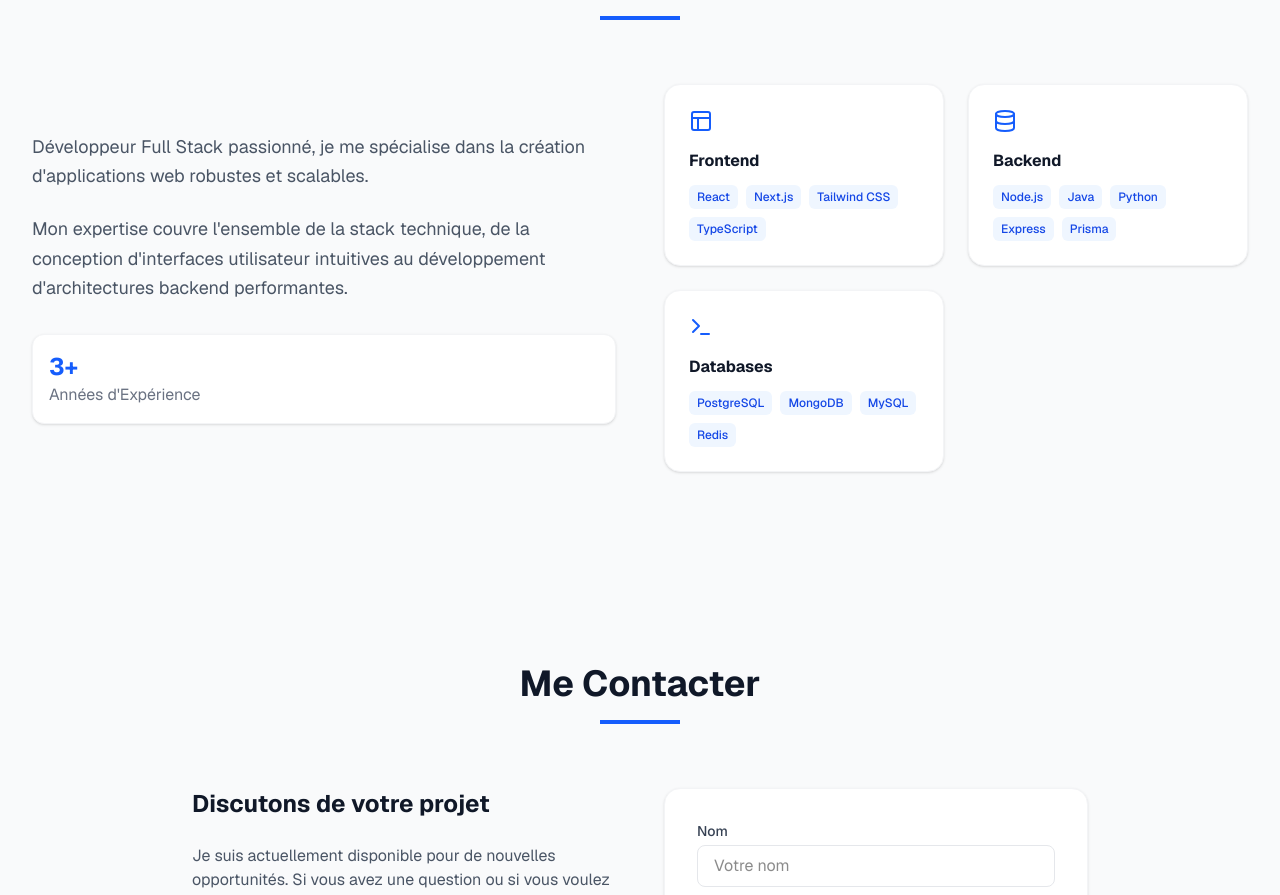
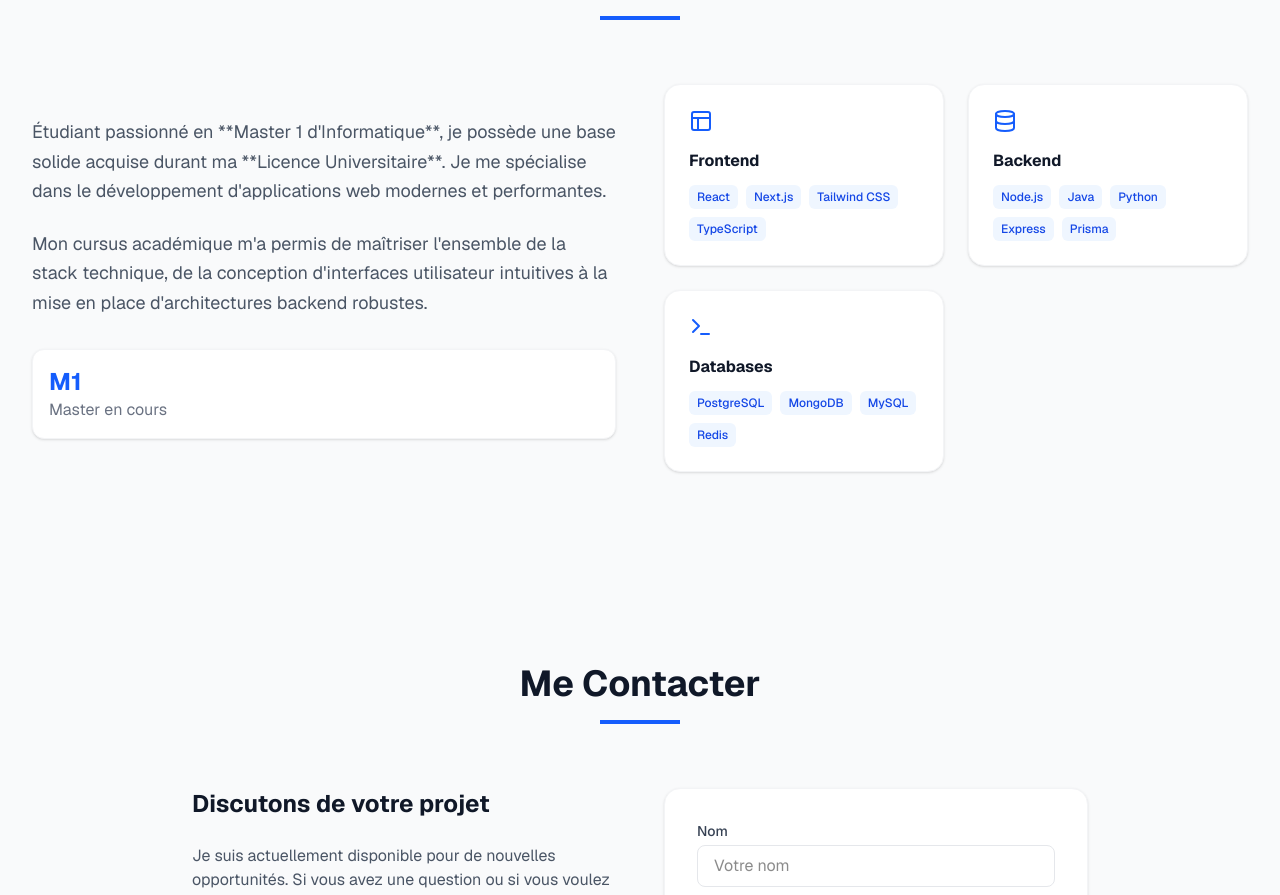
Before and after one commit to Goodloser704/portfolio, a Next.js app: page / in a window 1280 px wide. Shown: the part 936-1831 px from the top of the page. Built offline with nearby package versions, Linux system fonts and the light colour scheme.

Commit message:
Update About section with academic background (License and Master 1)

```diff
--- a/src/components/About.tsx
+++ b/src/components/About.tsx
@@ -25,15 +25,15 @@ const About = () => {
             viewport={{ once: true }}
           >
             <p className="text-lg text-gray-600 leading-relaxed mb-6">
-              Développeur Full Stack passionné, je me spécialise dans la création d&apos;applications web robustes et scalables.
+              Étudiant passionné en **Master 1 d&apos;Informatique**, je possède une base solide acquise durant ma **Licence Universitaire**. Je me spécialise dans le développement d&apos;applications web modernes et performantes.
             </p>
             <p className="text-lg text-gray-600 leading-relaxed mb-8">
-              Mon expertise couvre l&apos;ensemble de la stack technique, de la conception d&apos;interfaces utilisateur intuitives au développement d&apos;architectures backend performantes.
+              Mon cursus académique m&apos;a permis de maîtriser l&apos;ensemble de la stack technique, de la conception d&apos;interfaces utilisateur intuitives à la mise en place d&apos;architectures backend robustes.
             </p>
             <div className="grid grid-cols-1 gap-4">
               <div className="p-4 bg-white rounded-xl shadow-sm border border-gray-100">
-                <h4 className="font-bold text-2xl text-blue-600">3+</h4>
-                <p className="text-gray-500">Années d&apos;Expérience</p>
+                <h4 className="font-bold text-2xl text-blue-600">M1</h4>
+                <p className="text-gray-500">Master en cours</p>
               </div>
             </div>
           </motion.div>
```
